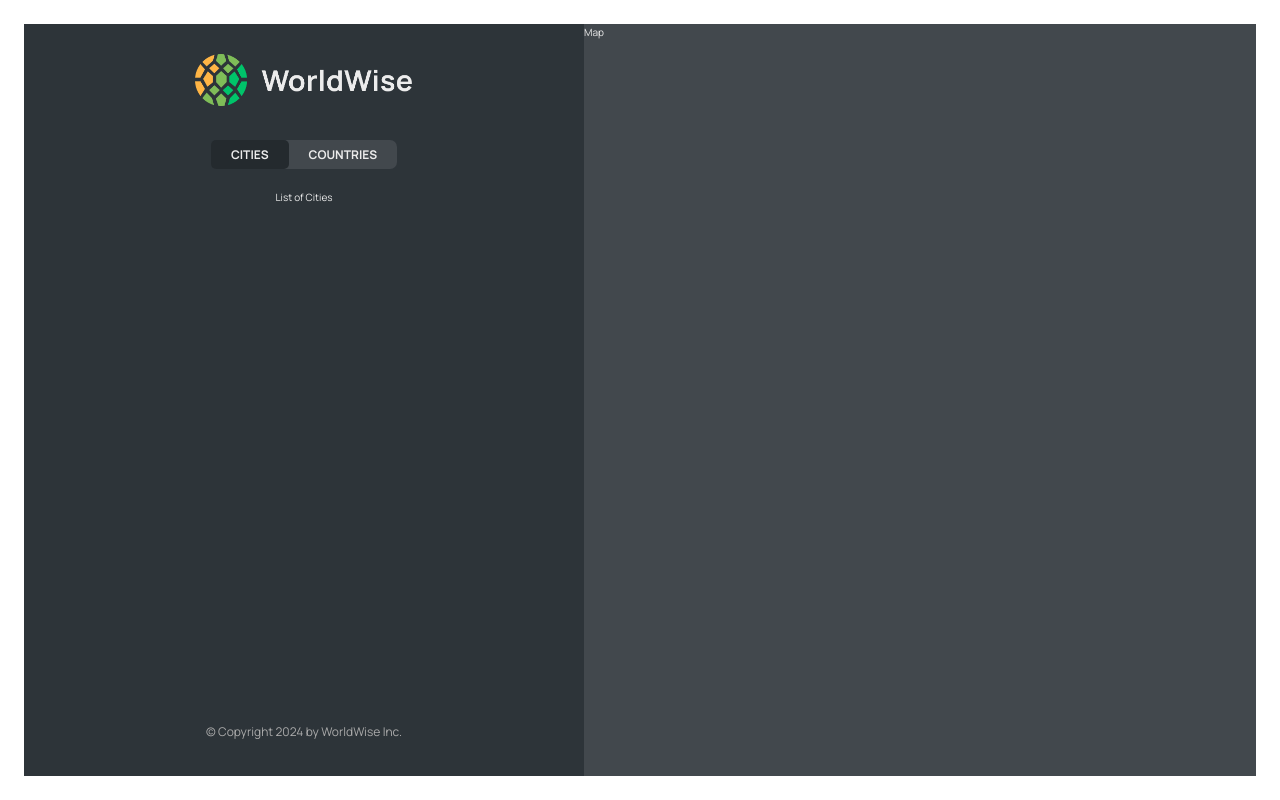
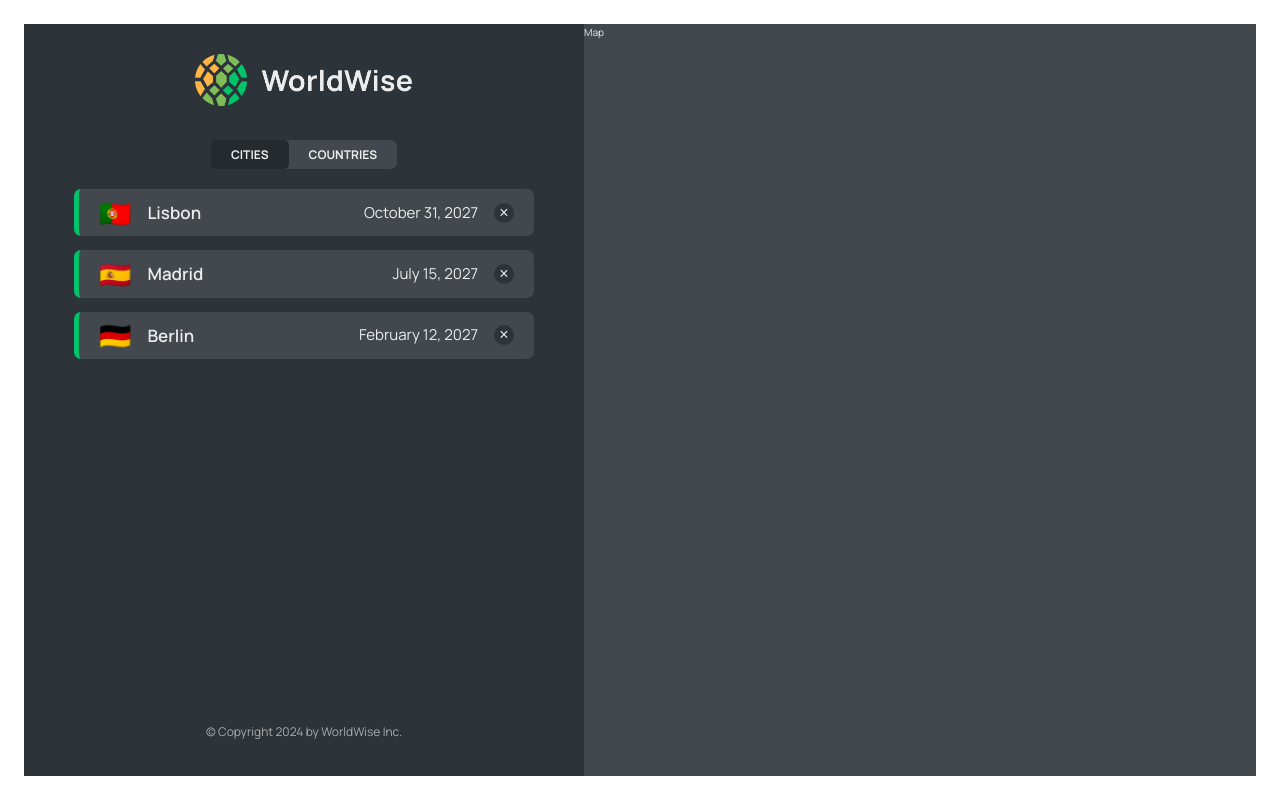
Before and after one commit to Mo2men7/WorldWise, a React (Vite) app: page /app/cities in a window 1280 px wide. Built offline with nearby package versions, Linux system fonts and the light colour scheme; data requests are answered from the project's data file.

Commit message:
Implementing the Cities List

```diff
--- a/package.json
+++ b/package.json
@@ -7,9 +7,11 @@
     "dev": "vite",
     "build": "vite build",
     "lint": "eslint . --ext js,jsx --report-unused-disable-directives --max-warnings 0",
-    "preview": "vite preview"
+    "preview": "vite preview",
+    "server": "json-server --watch data/cities.json --port 8000"
   },
   "dependencies": {
+    "json-server": "^1.0.0-beta.1",
     "react": "^18.3.1",
     "react-dom": "^18.3.1",
     "react-router-dom": "^6.24.1"
--- a/src/App.jsx
+++ b/src/App.jsx
@@ -5,8 +5,30 @@ import Homepage from "./pages/Homepage";
 import PageNotFound from "./pages/PageNotFound";
 import AppLayout from "./pages/AppLayout";
 import Login from "./pages/Login";
+import CityList from "./components/CityList";
+import { useEffect, useState } from "react";
+
+const BASE_URL = "http://localhost:8000";
 
 function App() {
+  const [cities, setCities] = useState([]);
+  const [isLoading, setIsLoading] = useState(false);
+  useEffect(function () {
+    async function fetchCities() {
+      try {
+        setIsLoading(true);
+        const res = await fetch(`${BASE_URL}/cities`);
+        const data = await res.json();
+        setCities(data);
+        setIsLoading(false);
+      } catch {
+        alert("There was an error loading data ...");
+      } finally {
+        setIsLoading(false);
+      }
+    }
+    fetchCities();
+  }, []);
   return (
     <BrowserRouter>
       <Routes>
@@ -15,8 +37,14 @@ function App() {
         <Route path="/pricing" element={<Pricing />} />
         <Route path="/login" element={<Login />} />
         <Route path="/app" element={<AppLayout />}>
-          <Route index element={<p>List of Cities</p>} />
-          <Route path="cities" element={<p>List of Cities</p>} />
+          <Route
+            index
+            element={<CityList cities={cities} isLoading={isLoading} />}
+          />
+          <Route
+            path="cities"
+            element={<CityList cities={cities} isLoading={isLoading} />}
+          />
           <Route path="countries" element={<p>List of Countries</p>} />
           <Route path="form" element={<p>Form</p>} />
         </Route>
--- /dev/null
+++ b/src/components/CityItem.jsx
@@ -0,0 +1,22 @@
+import styles from "./CityItem.module.css";
+
+const formatDate = (date) =>
+  new Intl.DateTimeFormat("en", {
+    day: "numeric",
+    month: "long",
+    year: "numeric",
+  }).format(new Date(date));
+
+function CityItem({ city }) {
+  const { cityName, emoji, date } = city;
+  return (
+    <li className={styles.cityItem}>
+      <span className={styles.emoji}>{emoji}</span>
+      <h3 className={styles.name}>{cityName}</h3>
+      <time className={styles.date}>{formatDate(date)}</time>
+      <button className={styles.deleteBtn}>&times;</button>
+    </li>
+  );
+}
+
+export default CityItem;
--- /dev/null
+++ b/src/components/CityList.jsx
@@ -0,0 +1,18 @@
+import Spinner from "./Spinner";
+import styles from "./CityList.module.css";
+import CityItem from "./CityItem";
+import Message from "./Message";
+
+function CityList({ cities, isLoading }) {
+  if (isLoading) return <Spinner />;
+  if (!cities.length) return <Message message="Add your first city" />;
+  return (
+    <ul className={styles.cityList}>
+      {cities.map((city) => (
+        <CityItem city={city} key={city.id} />
+      ))}
+    </ul>
+  );
+}
+
+export default CityList;
```
Also changed, not shown: .eslintrc.cjs, .eslintrc.json, 1 other file (tests, documents, lock files or other folders).
